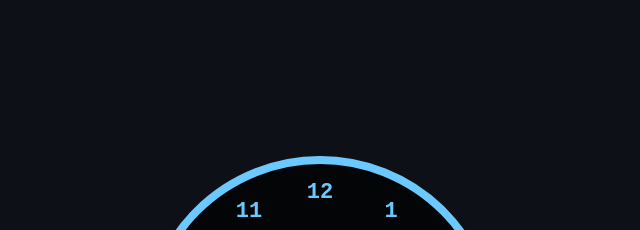
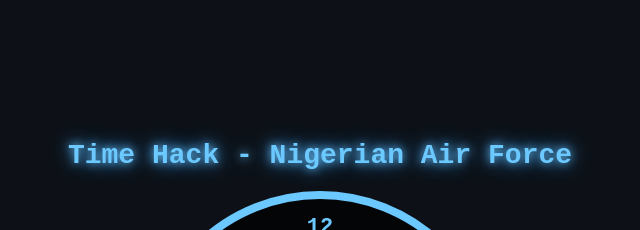
Before and after one commit to justinofodile/time_hack, a plain HTML site: page index.html in a window 1280 px wide. Shown: the top 230 px of the page, without its empty margins (320-960 px from the left). Drawn offline with Linux system fonts and the light colour scheme.

Commit message:
second commit

```diff
--- a/index.html
+++ b/index.html
@@ -21,6 +21,17 @@
         font-family: "Courier New", monospace;
         overflow: hidden;
         position: relative;
+      }
+
+      h1 {
+        color: #6cc9ff;
+        font-size: 28px;
+        margin-bottom: 20px;
+        text-align: center;
+        text-shadow:
+          0 0 10px #6cc9ff,
+          0 0 20px #3399ff;
+        z-index: 2;
       }
 
       .clock {
@@ -103,6 +114,7 @@
     </style>
   </head>
   <body>
+    <h1>Time Hack - Nigerian Air Force</h1>
     <div class="clock" id="clock">
       <!-- Nigerian Air Force logo inside -->
       <img
```
